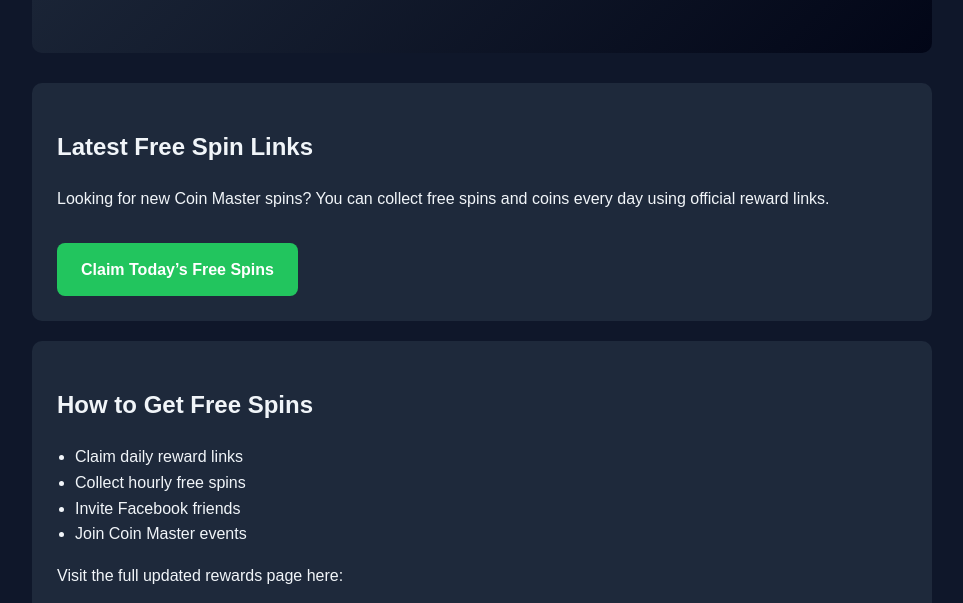
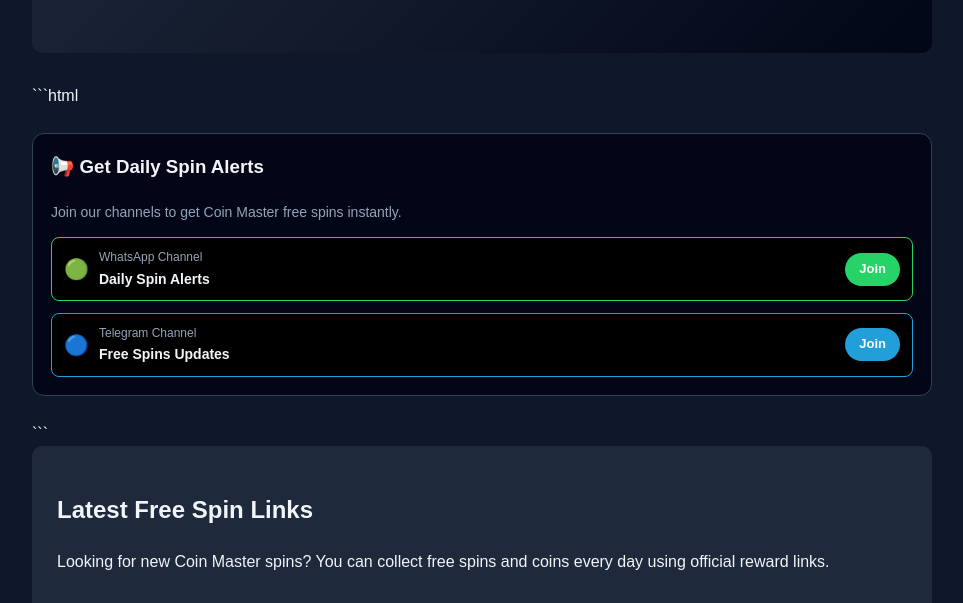
Before and after one commit to anishk92/coin-master-links, a plain HTML site: page index.html in a window 1280 px wide. Shown: the part 192-795 px from the top of the page, without its empty margins (158-1121 px from the left). Drawn offline with Linux system fonts and the light colour scheme.

Commit message:
Add daily spin alerts section with WhatsApp and Telegram

````diff
--- a/index.html
+++ b/index.html
@@ -102,6 +102,110 @@ Daily updated Coin Master reward links and free spins
 
 </header>
 
+```html
+<div style="
+background:#020617;
+padding:18px;
+border-radius:12px;
+margin:25px 0;
+border:1px solid #334155;
+">
+
+<h3 style="margin-top:0;">📢 Get Daily Spin Alerts</h3>
+
+<p style="color:#94a3b8; font-size:14px;">
+Join our channels to get Coin Master free spins instantly.
+</p>
+
+
+<!-- WhatsApp -->
+<div style="
+display:flex;
+align-items:center;
+justify-content:space-between;
+background:#000;
+border:1px solid #25D366;
+padding:10px 12px;
+border-radius:8px;
+margin-bottom:12px;
+">
+
+<div style="display:flex; align-items:center; gap:10px;">
+<span style="font-size:20px;">🟢</span>
+
+<div>
+<div style="font-size:12px;color:#94a3b8;">
+WhatsApp Channel
+</div>
+
+<div style="font-size:14px;font-weight:bold;">
+Daily Spin Alerts
+</div>
+</div>
+</div>
+
+<a href="https://whatsapp.com/channel/0029VbCVMkT5Ejy0gxHdiV0p"
+target="_blank"
+style="
+background:#25D366;
+color:#fff;
+padding:6px 14px;
+border-radius:20px;
+text-decoration:none;
+font-size:13px;
+font-weight:bold;
+">
+Join
+</a>
+
+</div>
+
+
+<!-- Telegram -->
+<div style="
+display:flex;
+align-items:center;
+justify-content:space-between;
+background:#000;
+border:1px solid #229ED9;
+padding:10px 12px;
+border-radius:8px;
+">
+
+<div style="display:flex; align-items:center; gap:10px;">
+<span style="font-size:20px;">🔵</span>
+
+<div>
+<div style="font-size:12px;color:#94a3b8;">
+Telegram Channel
+</div>
+
+<div style="font-size:14px;font-weight:bold;">
+Free Spins Updates
+</div>
+</div>
+</div>
+
+<a href="https://t.me/CoinMasterFreeSpinsDaily"
+target="_blank"
+style="
+background:#229ED9;
+color:#fff;
+padding:6px 14px;
+border-radius:20px;
+text-decoration:none;
+font-size:13px;
+font-weight:bold;
+">
+Join
+</a>
+
+</div>
+
+</div>
+```
+
+
 <div class="card">
 
 <h2>Latest Free Spin Links</h2>
````
